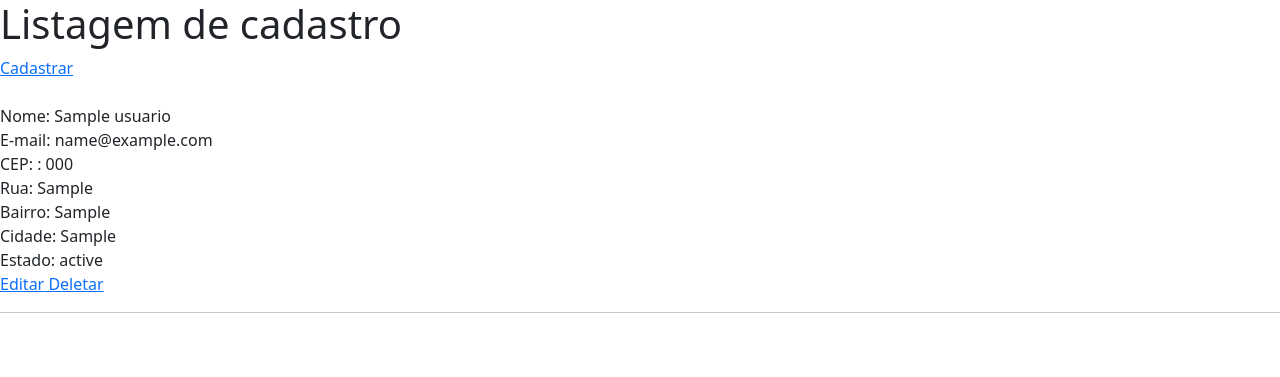
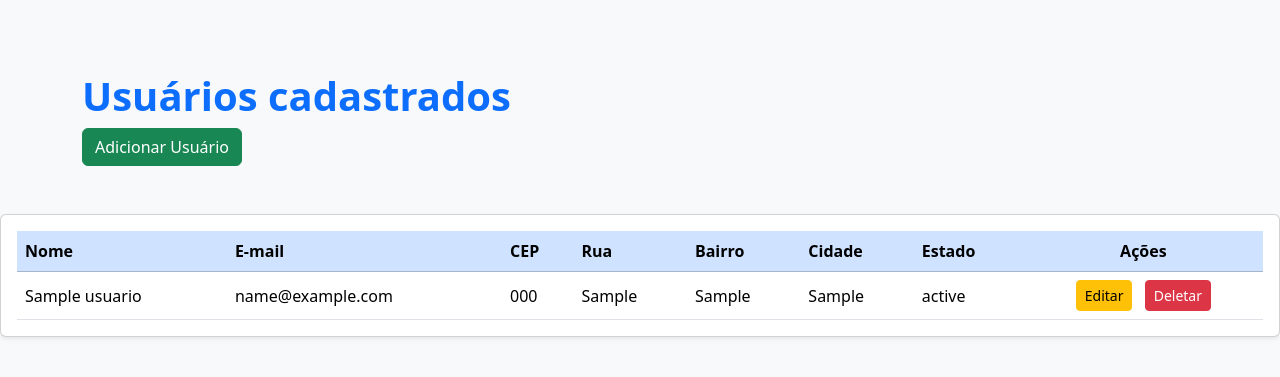
Before and after one commit to jhmoreira/CRUD---PHP, a PHP site: page /listar.php in a window 1280 px wide. Shown: the top 377 px of the page. Run offline with PHP 8.4, Linux system fonts and the light colour scheme; tables that the repository leaves empty or names only in its code hold one stand-in row (values such as "Sample post").

Commit message:
:lipstick: Aplicando modifições de estilo na listagem de cadastros

```diff
--- a/listar.php
+++ b/listar.php
@@ -10,29 +10,59 @@ include_once("conexao.php");
         <script src="https://cdn.jsdelivr.net/npm/bootstrap@5.3.8/dist/js/bootstrap.bundle.min.js" integrity="sha384-FKyoEForCGlyvwx9Hj09JcYn3nv7wiPVlz7YYwJrWVcXK/BmnVDxM+D2scQbITxI" crossorigin="anonymous"></script>
     </head>
 
-    <body>
-        <h1>Listagem de cadastro</h1>
+    <body class="bg-light">
+        <div class="container py-5">
+            <div class="d-flex justify-content-between align-items-center mb-4"></div>
+        <h1 class="text-primary fw-bold">Usuários cadastrados</h1>
+        <a href="index.php" class="btn btn-success">Adicionar Usuário</a>
+        </div>
 
-        <?php
-            echo "<a href = 'index.php'>Cadastrar</a><br><br>";
+        <div class = "card shadow-sm">
+            <div class="card-body">
+                <table class="table table-hover align-middle mb-0">
+                    <thead class="table-primary">
+                        <tr>
+                            <th>Nome</th>
+                            <th>E-mail</th>
+                            <th>CEP</th>
+                            <th>Rua</th>
+                            <th>Bairro</th>
+                            <th>Cidade</th>
+                            <th>Estado</th>
+                            <th class="text-center">Ações</th>
+
+                        </tr>
+                    </thead>
+
+            </div>
+        </div>
+
+        <tbody>
+            <?php
             $listagem = "SELECT * from usuario";
             $listaDeCadastro = mysqli_query($conexao, $listagem);
-
-            while($cadastro=mysqli_fetch_assoc($listaDeCadastro)){
-
-                echo "Nome: ". $cadastro["nome"]. "<br>";
-                echo "E-mail: ". $cadastro["email"]. "<br>";
-                echo "CEP: : ". $cadastro["cep"]. "<br>";
-                echo "Rua: ". $cadastro["rua"]. "<br>";
-                echo "Bairro: ". $cadastro["bairro"]. "<br>";
-                echo "Cidade: ". $cadastro["cidade"]. "<br>";
-                echo "Estado: ". $cadastro["estado"]. "<br>";
-                echo "<a href = 'editar.php?id= ".$cadastro['id']."'> Editar</a>";
-                echo "<a href = 'deletar.php?id= ".$cadastro['id']."'> Deletar</a><hr>";
+            while($cadastro=mysqli_fetch_assoc($listaDeCadastro)){?>
+            <tr>
+                <td><?= htmlspecialchars($cadastro['nome'])?></td>
+                <td><?=htmlspecialchars($cadastro['email'])?></td>
+                <td><?=htmlspecialchars($cadastro['cep'])?></td>
+                <td><?=htmlspecialchars($cadastro['rua'])?></td>
+                <td><?=htmlspecialchars($cadastro['bairro'])?></td>
+                <td><?=htmlspecialchars($cadastro['cidade'])?></td>
+                <td><?=htmlspecialchars($cadastro['estado'])?></td>
+                <td class="text-center">
+                    <a href = "editar.php?id= <?=$cadastro['id']?>" class="btn btn-warning btn-sm me-2"> Editar</a>
+                    <a href = "deletar.php?id=<?=$cadastro['id']?>" class="btn btn-danger btn-sm"> Deletar</a>
+                </td>
 
 
-            }
+            </tr>
+            <?php } ?>
+        </tbody>
+            </table>
 
-        ?>
+        </div>
+            </div>
+            </div>
     </body>
 </html>
```
